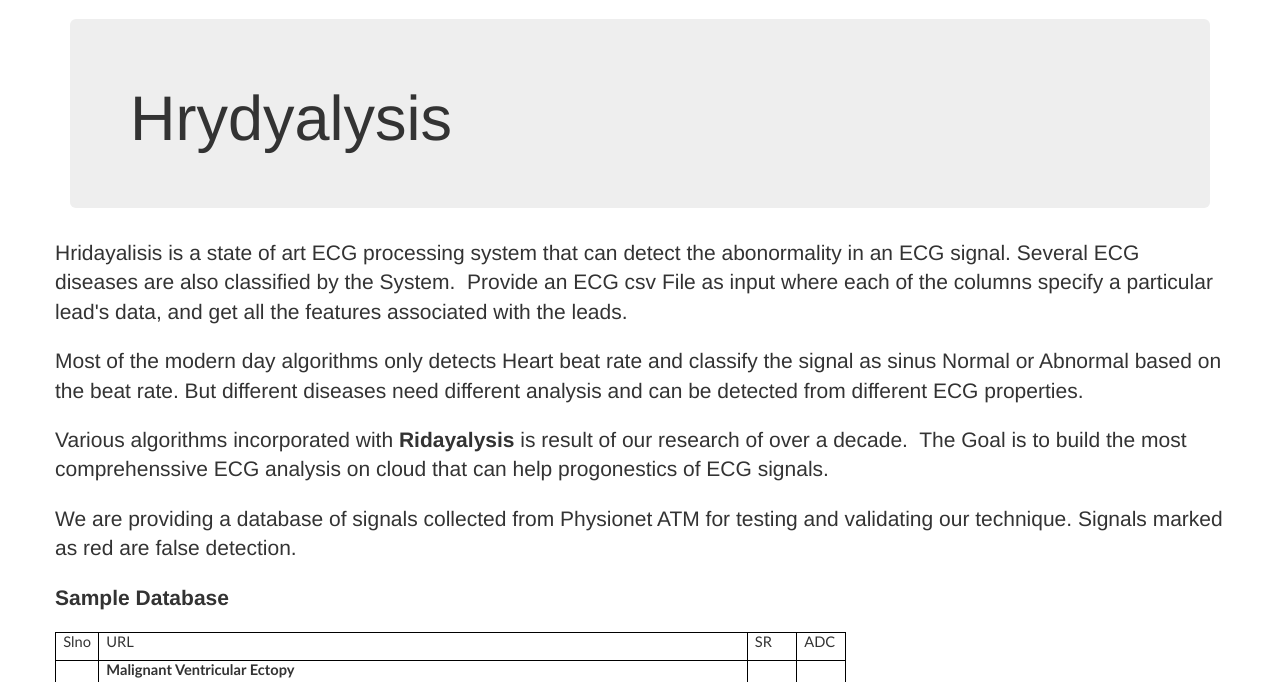
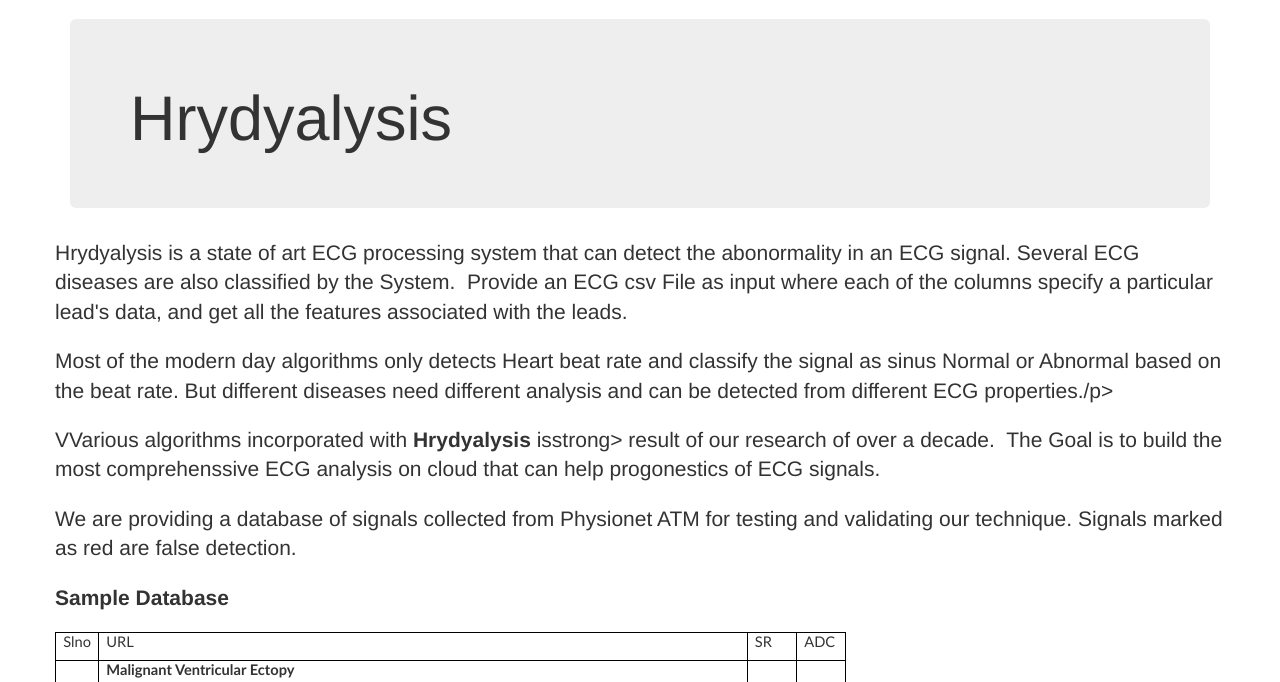
Before and after one commit to reeshabh90/ECG, a Flask app: page / in a window 1280 px wide. Shown: the part 51-733 px from the top of the page. Run offline with Flask 2, Linux system fonts and the light colour scheme; some libraries are stand-ins or nearby versions.

Commit message:
modified HTML,Processing time added in views.py

```diff
--- a/ECG/templates/index.html
+++ b/ECG/templates/index.html
@@ -19,9 +19,9 @@
 <div class="row">
 
 
-    <p class="lead">Hridayalisis is a state of art ECG processing system that can detect the abonormality in an ECG signal. Several ECG diseases are also classified by the System.&nbsp; Provide an ECG csv File as input where each of the columns specify a particular lead&#39;s data, and get all the features associated with the leads.</p>
-    <p class="lead">Most of the modern day algorithms only detects Heart beat rate and classify the signal as sinus Normal or Abnormal based on the beat rate. But different diseases need different analysis and can be detected from different ECG properties.</p>
-    <p class="lead">Various algorithms incorporated with <strong>Ridayalysis </strong>is<strong> </strong>result of our research of over a decade.&nbsp; The Goal is to build the most comprehenssive ECG analysis on cloud that can help progonestics of ECG signals.</p>
+    <p class="lead">Hrydyalysis is a state of art ECG processing system that can detect the abonormality in an ECG signal. Several ECG diseases are also classified by the System.&nbsp; Provide an ECG csv File as input where each of the columns specify a particular lead&#39;s data, and get all the features associated with the leads.</p>
+    <p class="lead">Most of the modern day algorithms only detects Heart beat rate and classify the signal as sinus Normal or Abnormal based on the beat rate. But different diseases need different analysis and can be detected from different ECG properties./p>
+    <p class="lead">VVarious algorithms incorporated with <strong>Hrydyalysis </strong>isstrong> </strong>result of our research of over a decade.&nbsp; The Goal is to build the most comprehenssive ECG analysis on cloud that can help progonestics of ECG signals.</p>
     <p class="lead">We are providing a database of signals collected from Physionet ATM for testing and validating our technique. Signals marked as red are false detection. <strong>&nbsp;</strong>&nbsp; </p>
     <p class="lead"><strong>Sample Database</strong></p>
 
```
